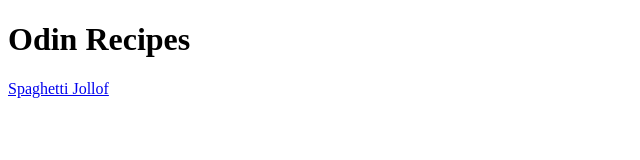
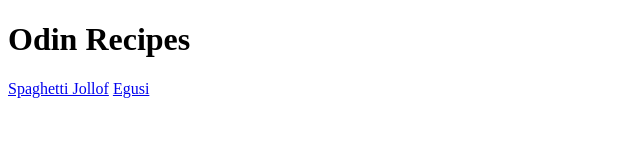
Before and after one commit to bituann/odin-recipes, a plain HTML site: page index.html in a window 1280 px wide. Shown: the full height of the page, 0-640 px from the left. Drawn offline with Linux system fonts and the light colour scheme.

Commit message:
feat: Add link to Egusi page

```diff
--- a/index.html
+++ b/index.html
@@ -7,5 +7,6 @@
 <body>
 	<h1>Odin Recipes</h1>
 	<a href="./recipes/spaghetti.html">Spaghetti Jollof</a>
+	<a href="./recipes/egusi.html">Egusi</a>
 </body>
 </html>
```
